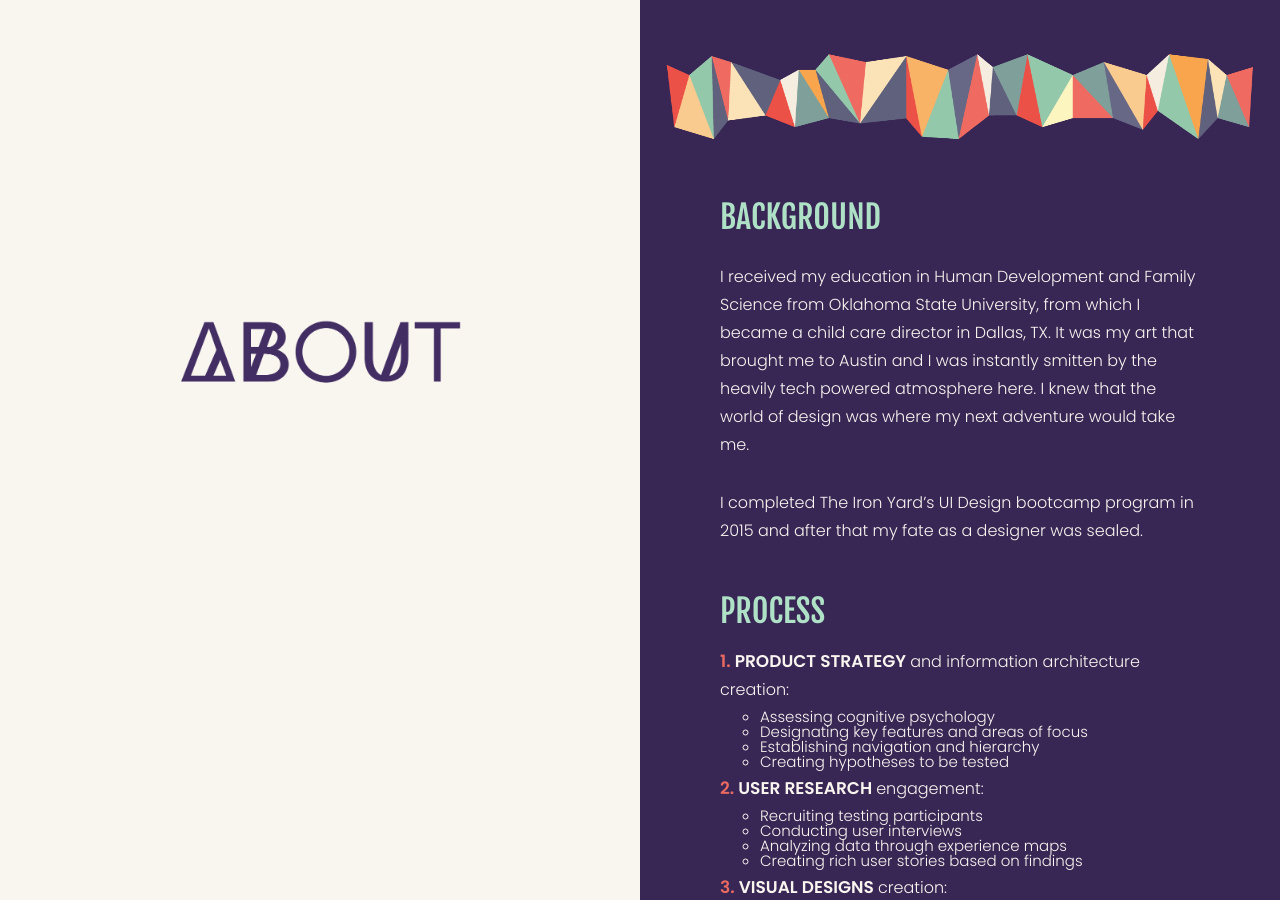
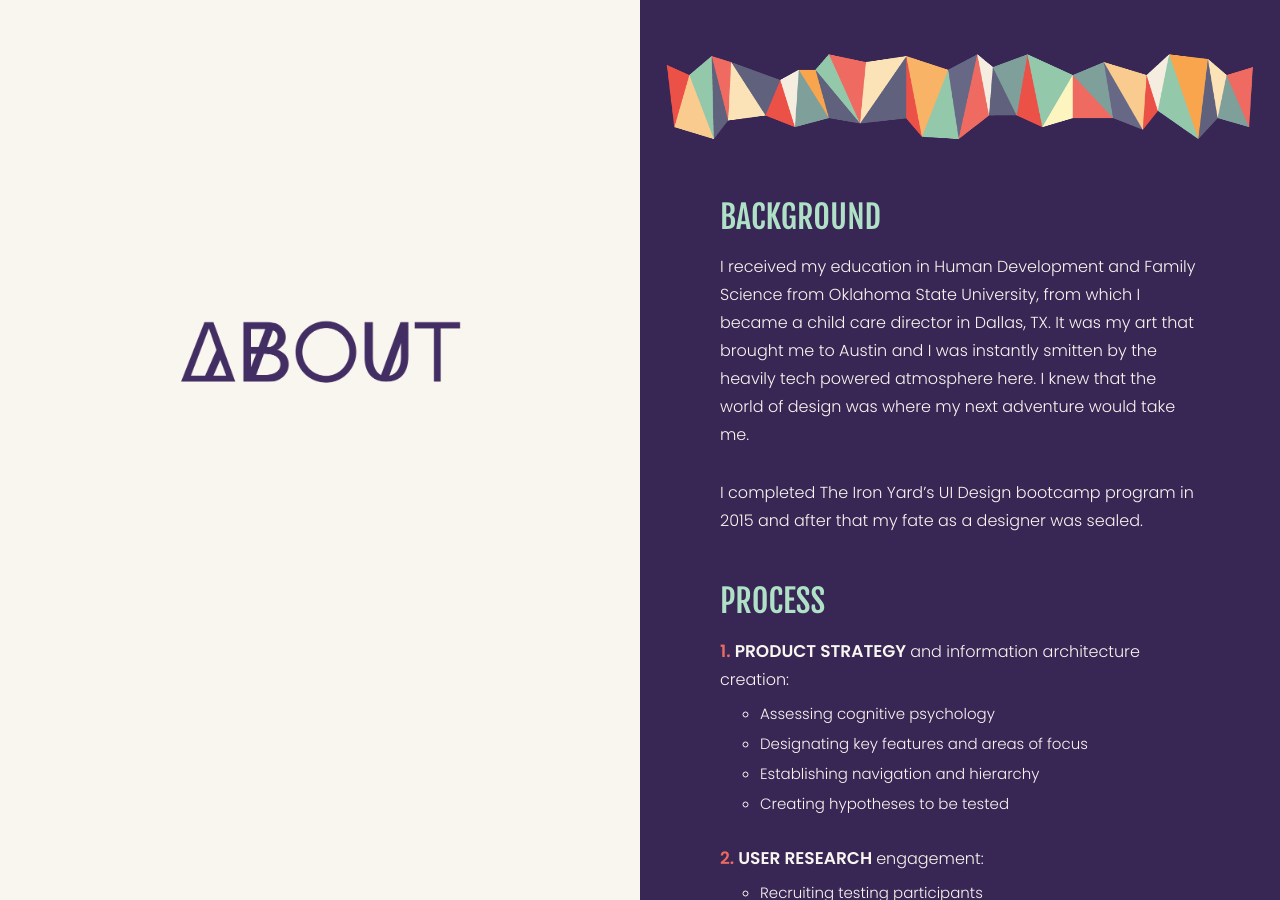
Before and after one commit to staceyatx/staceyatx-github.io, a Jekyll site: the page built from index.html, in a window 1280 px wide and 900 px high, scrolled down 1605 px. Built offline with Jekyll 4.4.1, drawn with Linux system fonts in a browser that asks for light colours; some of the changed text lies outside the part shown.

Commit message:
Add new projects to homepage, add additional homepage styles

```diff
--- a/css/main.scss
+++ b/css/main.scss
@@ -241,7 +241,6 @@
 				padding: 0 20px;
 
 				&:first-of-type {
-					padding-top: 10px;
 					padding-bottom: 30px;
 				}
 			}
@@ -267,12 +266,13 @@
 			}
 
 			ul {
-				padding: 5px 0 5px 60px;
+				padding: 5px 0 25px 60px;
 				list-style-type: circle;
 
 				li {
 					font-family: $paragraph-font;
 					color: $cream;
+					line-height: 2;
 					list-style-type: circle;
 					font-weight: 300;
 					-webkit-font-smoothing: antialiased;
@@ -300,28 +300,51 @@
 
 			p {
 				padding-bottom: 36px;
-				font-size: 15px;
+				font-size: 16px;
 			}
 
-			.email, .github, .linkedin {
-				float: left;
-				margin-right: 4%;
-				max-width: 30px;
-				padding-left: 30px;
+		}
 
-				img {
-					height: 30px;
+		.contact,
+		.social-media {
+
+			ul {
+				padding-left: 20px;
+
+				li {
+					display: inline;
+					padding-right: 20px;
+
+					img {
+						vertical-align: middle;
+					}
+
+				}
+
+			}
+
+			#resume-link a {
+				border: 2px solid $orange;
+				border-radius: 4px;
+				color: $cream;
+				font: {
+					family: $paragraph-font;
+					size: 14px;
+					style: normal;
+				}
+				padding: 2px 10px;
+				text-decoration: none;
+
+				&:hover {
+					background: $orange;
 				}
 			}
 
-			.email {
-				padding-left: 20px;
-			}
 		}
 
 		.social-media {
+			clear: left;
 			padding: 20px 0;
-			clear: left;
 			margin: 0 auto;
 			overflow: hidden;
 			padding-bottom: 70px;
@@ -333,24 +356,9 @@
 
 			p {
 				padding-bottom: 36px;
-				font-size: 15px;
+				font-size: 16px;
 			}
 
-			.instagram, .dribbble, .twitter {
-				overflow: hidden;
-				float: left;
-				margin-right: 4%;
-				padding-left: 30px;
-				max-width: 35px;
-
-				img {
-					height: 30px;
-				}
-			}
-
-			.instagram {
-				padding-left: 20px;
-			}
 		}
 	}
 }
@@ -397,8 +405,8 @@
 
 		h4 {
 			font-family: $paragraph-font;
-			color: $orange;
-			font-size: 14px;
+			color: $purple;
+			font-size: 16px;
 			text-align: center;
 			line-height: 1.75em;
 			margin-top: -100px;
@@ -409,17 +417,16 @@
 			}
 
 			a {
-				color: $orange;
+				color: $purple;
 			}
 
 			a:hover {
-				color: $seafoam;
 				box-shadow: inset 0 -3px 0 $orange;
 			}
 		}
 	}
 
-	.backyard-art, .kindness-project, .css-zen-garden, .goodreads {
+	.jumpstart, .autopets, .cotw, .twelfth {
 		box-sizing: border-box;
 		overflow: hidden;
 		clear: left;
@@ -430,7 +437,7 @@
 		}
 	}
 
-	.backyard-art {
+	.jumpstart {
 
 		.image-wrapper {
 
@@ -438,7 +445,7 @@
 				background: linear-gradient(
 			      rgba(0, 0, 0, 0.01),
 			      rgba(0, 0, 0, 0.2)
-			    ), url(../images/backyard.jpg) center center no-repeat;
+			    ), url(../images/jumpstart.png) center center no-repeat;
 				background-size: cover;
 				width: 100%;
 				height: 100vh;
@@ -446,7 +453,7 @@
 		}
 	}
 
-	.kindness-project {
+	.autopets {
 
 		.image-wrapper {
 
@@ -454,7 +461,7 @@
 				background: linear-gradient(
 			      rgba(0, 0, 0, 0.05),
 			      rgba(0, 0, 0, 0.31)
-			    ), url(../images/kindness_project.jpg) center center no-repeat;
+			    ), url(../images/autopets.png) center center no-repeat;
 				background-size: cover;
 				width: 100%;
 				height: 100vh;
@@ -462,7 +469,7 @@
 		}
 	}
 
-	.css-zen-garden {
+	.cotw {
 
 		.image-wrapper {
 
@@ -470,7 +477,7 @@
 				background: linear-gradient(
 			      rgba(0, 0, 0, 0.05),
 			      rgba(0, 0, 0, 0.0)
-			    ), url(../images/css_zen_garden.jpg) center center no-repeat;
+			    ), url(../images/cotw.png) center center no-repeat;
 				background-size: cover;
 				width: 100%;
 				height: 100vh;
@@ -478,7 +485,7 @@
 		}
 	}
 
-	.goodreads {
+	.twelfth {
 
 		.image-wrapper {
 
@@ -486,7 +493,7 @@
 				background: linear-gradient(
 			      rgba(0, 0, 0, 0.5),
 			      rgba(0, 0, 0, 0.2)
-			    ), url(../images/goodreads.jpg) center center no-repeat;
+			    ), url(../images/12mf.png) center center no-repeat;
 				background-size: cover;
 				width: 100%;
 				height: 100vh;
@@ -614,6 +621,15 @@
 					.email {
 						padding-left: 0;
 					}
+				}
+
+				.contact,
+				.social-media {
+
+					ul {
+						padding-left: 0;
+					}
+
 				}
 
 				.social-media {
--- a/index.html
+++ b/index.html
@@ -130,21 +130,14 @@
         <p>
           Come say hi!
         </p>
-        <div class="email">
-          <a href="mailto:emilydevollart@gmail.com">
-            <img src="images/email.png">
-          </a>
-        </div>
-        <div class="github">
-          <a href="https://github.com/emilydevoll">
-            <img src="images/github.png">
-          </a>
-        </div>
-        <div class="linkedin">
-          <a href="https://www.linkedin.com/in/emily-devoll-47990910a">
-            <img src="images/linkedin.png">
-          </a>
-        </div>
+        <ul>
+            <li>
+                <a href="mailto:emilydevollart@gmail.com"><img src="images/email_icon.png"></a>
+            </li>
+            <li id="resume-link">
+                <a href="emily_devoll_resume.pdf">Get Resume</a>
+            </li>
+        </ul>
       </div>
       <div class="social-media">
         <h3>
@@ -153,21 +146,17 @@
         <p>
           Check me out!
         </p>
-        <div class="instagram">
-          <a href="https://www.instagram.com/emmaleighdee/">
-            <img src="images/instagram.png">
-          </a>
-        </div>
-        <div class="dribbble">
-          <a href="https://dribbble.com/emilydevoll">
-            <img src="images/dribble.png">
-          </a>
-        </div>
-        <div class="twitter">
-          <a href="https://twitter.com/DevollEmily">
-            <img src="images/twitter.png">
-          </a>
-        </div>
+        <ul>
+            <li>
+                <a href="https://dribbble.com/emilydevoll"><img src="images/dribbble_icon.png"></a>
+            </li>
+            <li>
+                <a href="https://www.linkedin.com/in/emily-devoll-47990910a"><img src="images/linkedin_icon.png"></a>
+            </li>
+            <li>
+                <a href="https://www.instagram.com/emmaleighdee/"><img src="images/instagram_icon.png"></a>
+            </li>
+        </ul>
       </div>
     </div>
   </article>
@@ -176,67 +165,67 @@
 <section class="work" id="wrapper">
 <article class="work-left" id="sidebar"><div class="work-image"></div>
 <h4>
-  <a href="{{ site.baseurl }}/projects/backyard-art/">Backyard Art</a> -
-  <a href="{{ site.baseurl }}/projects/kindness/">The Kindness Project</a>
+  <a href="{{ site.baseurl }}/projects/jumpstart/">Jumpstart Charging</a> -
+  <a href="{{ site.baseurl }}/projects/autopets/">Litter Robot</a>
 </h4>
 <h4>
-  <a href="{{ site.baseurl }}/projects/css-zen-garden/">CSS Zen Garden</a> -
-  <a href="{{ site.baseurl }}/projects/goodreads/">Goodreads</a>
+  <a href="{{ site.baseurl }}/projects/cotw/">Call Tuner</a> -
+  <a href="{{ site.baseurl }}/projects/twelfth/">A&M 12th Man Foundation</a>
 </h4>
 </article>
 <section id="main">
-<article class="backyard-art">
-  <a href="{{ site.baseurl }}/projects/backyard-art/">
+<article class="jumpstart">
+  <a href="{{ site.baseurl }}/projects/jumpstart/">
     <div class="image-wrapper">
       <div class="image">
       </div>
       <h1>
-        Backyard Art
+        Jumpstart Charging
       </h1>
       <h2>
-        Responsive, Web Design
+        Phone Charging App
       </h2>
     </div>
   </a>
 </article>
-<article class="kindness-project">
-  <a href="{{ site.baseurl }}/projects/kindness/">
+<article class="twelfth">
+  <a href="{{ site.baseurl }}/projects/twelfth/">
     <div class="image-wrapper">
       <div class="image">
       </div>
       <h1>
-        The Kindness Project
+        A&M 12th Man Foundation
       </h1>
       <h2>
-        Mobile App, Web Design
+        Website Redesign and App
       </h2>
     </div>
   </a>
 </article>
-<article class="css-zen-garden">
-  <a href="{{ site.baseurl }}/projects/css-zen-garden/">
+<article class="autopets">
+  <a href="{{ site.baseurl }}/projects/autopets/">
     <div class="image-wrapper">
       <div class="image">
       </div>
        <h1>
-        CSS Zen Garden
+        Litter Robot
       </h1>
       <h2>
-        Responsive, Web Design
+        Smart Litter Box App
       </h2>
     </div>
   </a>
 </article>
-<article class="goodreads">
-  <a href="{{ site.baseurl }}/projects/goodreads/">
+<article class="cotw">
+  <a href="{{ site.baseurl }}/projects/cotw/">
     <div class="image-wrapper">
       <div class="image">
       </div>
       <h1>
-        Goodreads
+        Call Tuner
       </h1>
       <h2>
-        Responsive, Pixel Perfect Mockups
+        Learning Hunting Calls App
       </h2>
     </div>
   </a>
```
Lines whose indentation alone changed are shown as unchanged.
